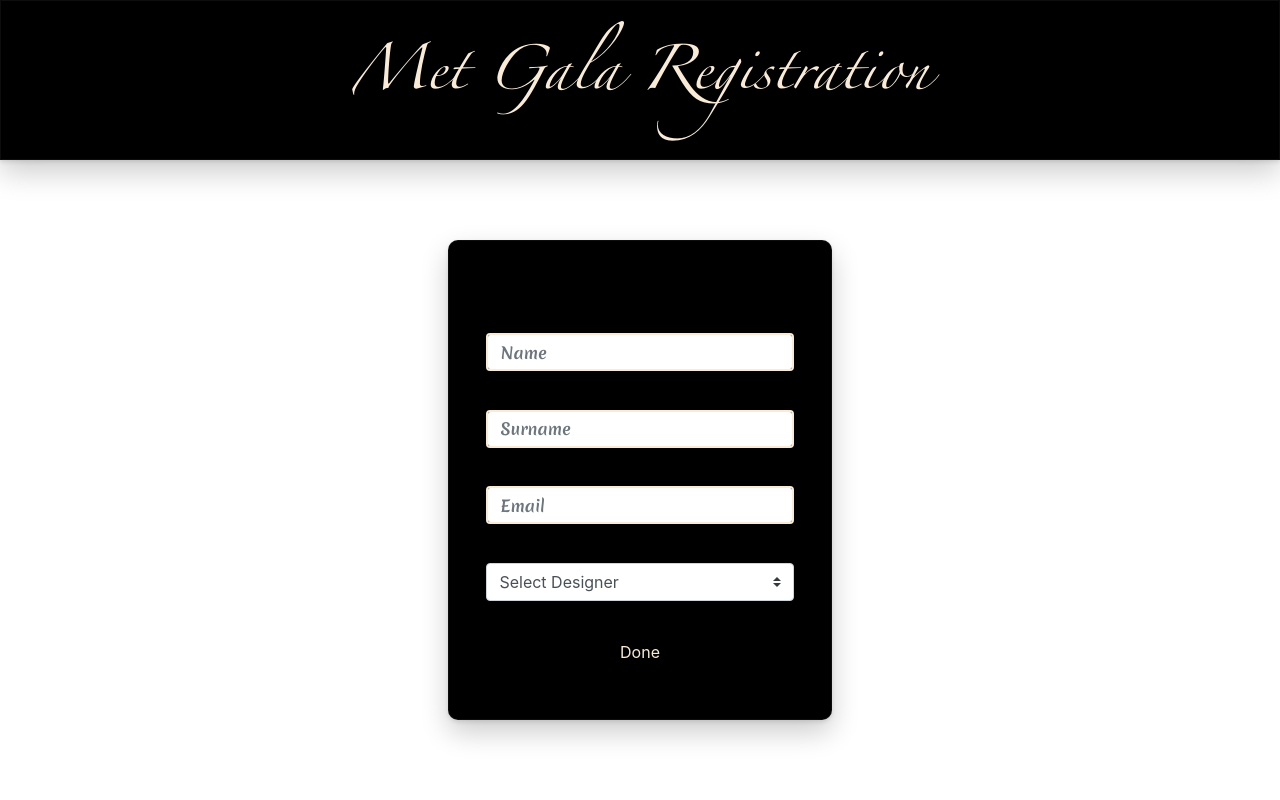
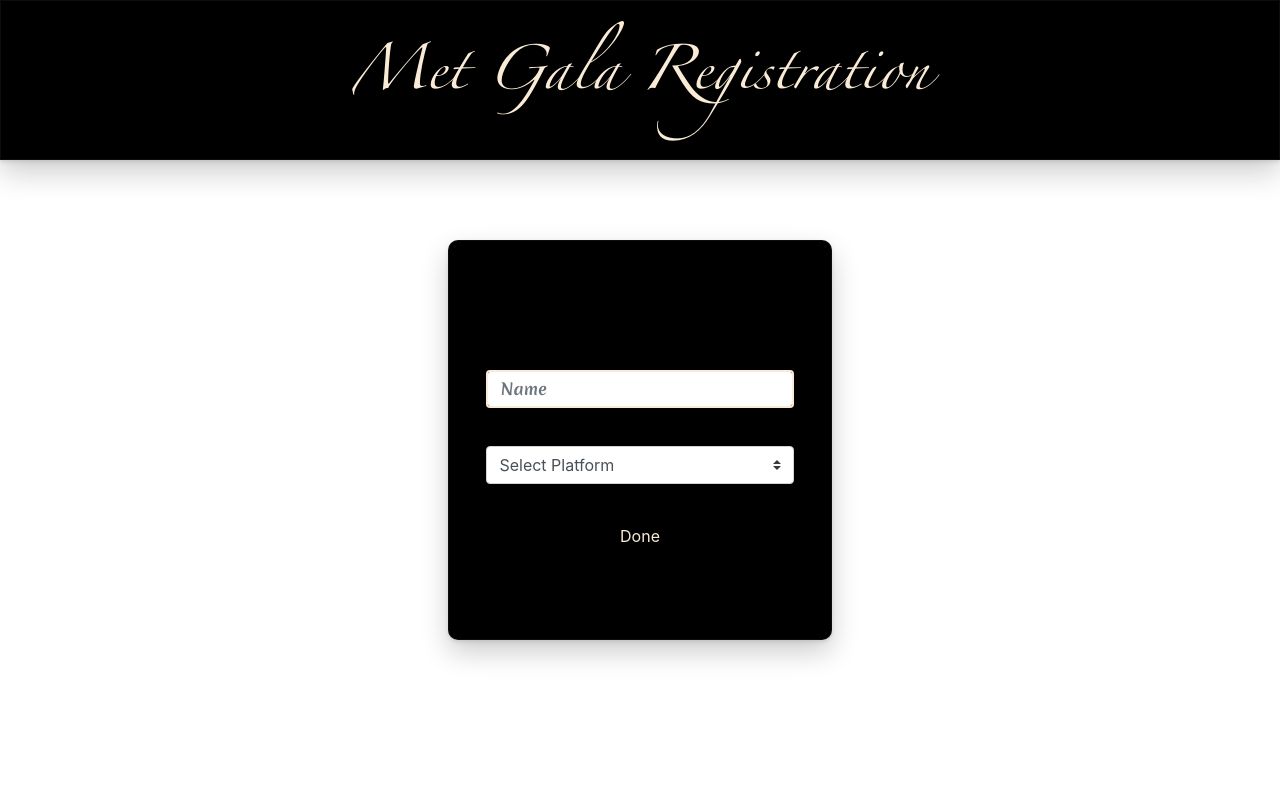
Before and after one commit to IviweMalotana/MetGala, an ASP.NET Core app: page / in a window 1280 px wide. Run offline with ASP.NET Core 8, Linux system fonts and the light colour scheme; style sheets or scripts are compiled from the project's sources.

Commit message:
All the things

```diff
--- a/MetGala/Pages/Index.razor
+++ b/MetGala/Pages/Index.razor
@@ -26,13 +26,11 @@
         margin-bottom: 10vh;
     }
 
-    .main-body {
-        height: 60vh;
+    .form-body {
+        height: 50vh;
         width: 30%;
         border-radius: 10px;
-        max-width: 800px;
         margin: auto;
-        margin-bottom: 10vh;
         background-color: black;
         align-content: center;
         justify-content: center;
@@ -68,8 +66,6 @@
         width: 80%;
         padding-top: 10%;
         margin: auto;
-
-
     }
 
     .form-group-text-area {
@@ -138,6 +134,11 @@
         color: antiquewhite;
         background-color: black;
     }
+    .powerbi{
+        height: 30vh;
+        width: 100%;
+        background-color: white;
+    }
 
 </style>
 
@@ -145,64 +146,28 @@
     <div class="nav">
         <h1>Met Gala Registration</h1>
     </div>
-    <form class="main-body">
+    <div class="form-body">
 
         <div class="form-group-others">
-            <input type="text" class="form-control form-control-style" placeholder="Name" @bind="met.Name">
+            <input type="text" class="form-control form-control-style" placeholder="Name" @bind="met.Platform">
         </div>
 
-        <div class="form-group-others">
-            <input type="text" class="form-control form-control-style" placeholder="Surname" @bind="met.Surname">
-        </div>
-
-        <div class="form-group-others">
-            <input type="text" class="form-control form-control-style" placeholder="Email" @bind="met.Email">
-        </div>
 
         <div class="form-group-others">
             <select class="custom-select right-input " id="inputGroupSelect01" @onchange="OnDesignerChanged">
-                <option selected>Select Designer</option>
-                <option value="Alexander McQueen">Alexander McQueen</option>
-                <option value="Burberry">Burberry</option>
-                <option value="Balmain">Balmain</option>
-                <option value="Balenciaga">Balenciaga</option>
-                <option value="Chanel">Chanel</option>
-                <option value="Carolina Herrera">Carolina Herrera</option>
-                <option value="Calvin Klein">Calvin Klein</option>
-                <option value="Dior">Dior</option>
-                <option value="Donna Karan">Donna Karan</option>
-                <option value="Dolce & Gabbana">Dolce & Gabbana</option>
-                <option value="Gucci">Gucci</option>
-                <option value="Giambattista Valli">Giambattista Valli</option>
-                <option value="Givenchy">Givenchy</option>
-                <option value="Jean Paul Gaultier">Jean Paul Gaultier</option>
-                <option value="Karl Lagerfeld">Karl Lagerfeld</option>
-                <option value="Louis Vuitton">Louis Vuitton</option>
-                <option value="Mui Mui">Mui Mui</option>
-                <option value="Marchesa">Marchesa</option>
-                <option value="Maison Margiela">Maison Margiela</option>
-                <option value="Marc Jacobs">Marc Jacobs</option>
-                <option value="Oscar de la Renta">Oscar de la Renta</option>
-                <option value="Prada">Prada</option>
-                <option value="Ralph Lauren">Ralph Lauren</option>
-                <option value="Roberto Cavalli">Roberto Cavalli</option>
-                <option value="Ralph & Russo">Ralph & Russo</option>
-                <option value="Stella McCartney">Stella McCartney</option>
-                <option value="Tommy Hilfiger">Tommy Hilfiger</option>
-                <option value="Thierry Mugler">Thierry Mugler</option>
-                <option value="Tom Ford">Tom Ford</option>
-                <option value="Versace">Versace</option>
-                <option value="Valentino">Valentino</option>
-                <option value="Vera Wang">Vera Wang</option>
-                <option value="Yves Saint Laurent">Yves Saint Laurent</option>
-                <option value="Zac Posen">Zac Posen</option>
-                <option value="Zuhair Murad">Zuhair Murad</option>
+                <option selected>Select Platform</option>
+                <option value="Indeed">Indeed</option>
+                <option value="Twitter">Twitter</option>
+                <option value="LinkedIn">LinkedIn</option>
             </select>
         </div>
         <div class="form-group-others">
             <button type="button" @onclick="Done" class="mybutton">Done</button>
         </div>
-    </form>
+    </div>
+    <div class="power-bi">
+
+    </div>
 
 </div>
 
@@ -210,10 +175,7 @@
 {
     public class Met
     {
-        public string Name { get; set; }
-        public string Surname { get; set; }
-        public string Email { get; set; }
-        public string Designer { get; set; }
+        public string Platform { get; set; }
     }
 
     Met met = new Met();
@@ -227,8 +189,8 @@
 
     private Task OnDesignerChanged(ChangeEventArgs e)
     {
-        met.Designer = e.Value.ToString();
-        return ValueChanged.InvokeAsync(met.Designer);
+        met.Platform = e.Value.ToString();
+        return ValueChanged.InvokeAsync(met.Platform);
     }
 
 
@@ -236,7 +198,7 @@
     private async Task Done()
     {
 
-        await HttpClient.PostAsJsonAsync("https://prod-32.westeurope.logic.azure.com:443/workflows/405a24be83724c119bcc0a13e5514b40/triggers/manual/paths/invoke?api-version=2016-06-01&sp=%2Ftriggers%2Fmanual%2Frun&sv=1.0&sig=E_QhzT5uldVVGIJTSDVwPMk2sHFZEocECFH_8u3U21o", met);
+        await HttpClient.PostAsJsonAsync("", met);
     }
 
 }
```
